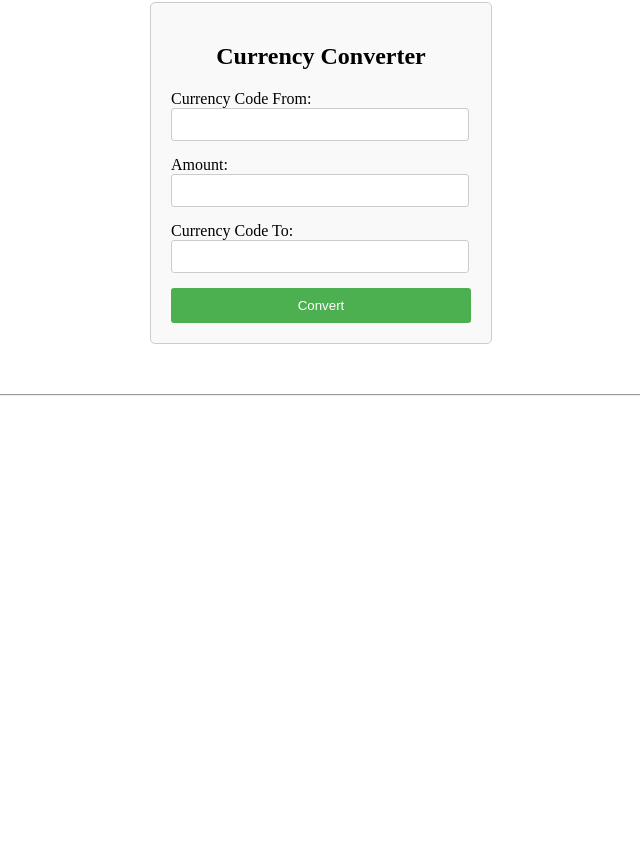
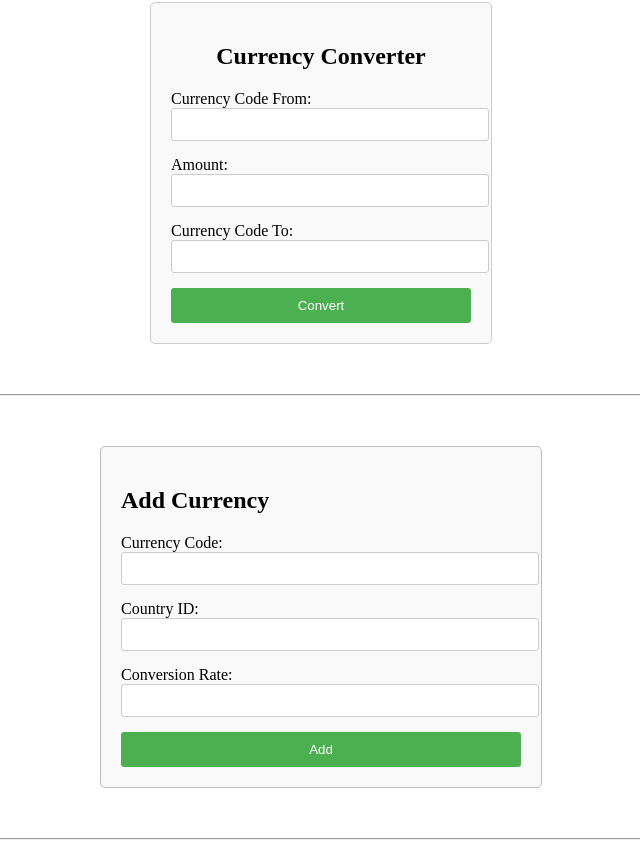
Before and after one commit to tazz111233/miniprojecttest, a React (Vite) app in the folder front-end/: page / in a window 1280 px wide. Shown: the part 436-1284 px from the top of the page, without its empty margins (319-959 px from the left). Before the commit the page ends 840 px from the top, so only its background shows below. Built offline with nearby package versions, Linux system fonts and the light colour scheme.

Commit message:
AddCurrency.jsx

```diff
--- a/front-end/package.json
+++ b/front-end/package.json
@@ -9,6 +9,7 @@
     "preview": "vite preview"
   },
   "dependencies": {
+    "axios": "^1.6.7",
     "react": "^18.2.0",
     "react-dom": "^18.2.0"
   },
--- /dev/null
+++ b/front-end/src/components/AddCurrency.jsx
@@ -0,0 +1,74 @@
+import React, { useState } from 'react';
+import axios from 'axios';
+import '../index.css';
+
+function AddCurrency() {
+  const [currencyCode, setCurrencyCode] = useState('');
+  const [countryId, setCountryId] = useState('');
+  const [conversionRate, setConversionRate] = useState('');
+  const [responseData, setResponseData] = useState(null); // State to hold response data
+  const [error, setError] = useState(null); // State to hold error
+
+  const handleSubmit = async (event) => {
+    event.preventDefault();
+    try {
+      const response = await axios.post('http://localhost:3001/api/currency', {
+        currencyCode,
+        countryId: parseInt(countryId),
+        conversioRate: parseFloat(conversionRate)
+      });
+      console.log('New Currency Created:', response.data);
+      setResponseData(response.data);
+      setError(null);
+      setCurrencyCode('');
+      setCountryId('');
+      setConversionRate('');
+    } catch (error) {
+      console.error('Error adding currency:', error);
+      setError('Failed to add currency. Please try again.');
+    }
+  };
+
+  return (
+    <div className="add-currency-container">
+      <h2>Add Currency</h2>
+      <form onSubmit={handleSubmit} className="currency-form">
+        <div className="form-group">
+          <label htmlFor="currencyCode">Currency Code:</label>
+          <input type="text"
+                 id="currencyCode"
+                 value={currencyCode}
+                 onChange={(e) => setCurrencyCode(e.target.value)} required />
+        </div>
+        <div className="form-group">
+          <label htmlFor="countryId">Country ID:</label>
+          <input type="number"
+                 id="countryId"
+                 value={countryId}
+                 onChange={(e) => setCountryId(e.target.value)} required />
+        </div>
+        <div className="form-group">
+          <label htmlFor="conversionRate">Conversion Rate:</label>
+          <input type="number"
+                 id="conversionRate"
+                 value={conversionRate}
+                 onChange={(e) => setConversionRate(e.target.value)} required />
+        </div>
+        <button type="submit" className="submit-button">Add</button>
+      </form>
+      {responseData && (
+        <div className="display-data">
+          <h3>New Currency Created:</h3>
+          <p>Currency Code: {responseData.currencyCode}</p>
+          <p>Country ID: {responseData.countryId}</p>
+          <p>Conversion Rate: {responseData.conversioRate}</p>
+        </div>
+      )}
+      {error && (
+        <p>{error}</p>
+      )}
+    </div>
+  );
+}
+
+export default AddCurrency;
--- a/front-end/src/components/App.jsx
+++ b/front-end/src/components/App.jsx
@@ -2,6 +2,7 @@ import React from 'react';
 import '../index.css';
 import Login from './Login';
 import Conversion from './Conversion';
+import AddCurrency from './AddCurrency';
 
 function App() {
   return (
@@ -11,6 +12,8 @@ function App() {
        <hr />
       <Conversion/>
       <hr />
+      <AddCurrency/>
+      <hr/>
     </div>
   );
 }
--- a/front-end/src/components/Conversion.jsx
+++ b/front-end/src/components/Conversion.jsx
@@ -7,19 +7,19 @@ function Conversion() {
       <h2 className="title">Currency Converter</h2>
       <form>
         <div className="form-field">
-          <label For="currency-from">Currency Code From:</label>
+          <label htmlFor="currency-from">Currency Code From:</label>
           <input className="input-field"
                  type="text"
                  id="currency-from"  />
         </div>
         <div className="form-field">
-          <label For="amount">Amount:</label>
+          <label htmlFor="amount">Amount:</label>
           <input className="input-field"
                  type="number"
                  id="amount"  />
         </div>
         <div className="form-field">
-          <label For="currency-to">Currency Code To:</label>
+          <label htmlFor="currency-to">Currency Code To:</label>
           <input className="input-field"
                  type="text"
                  id="currency-to"  />
--- a/front-end/src/index.css
+++ b/front-end/src/index.css
@@ -100,3 +100,60 @@ input {
 .convert-button:hover {
   background-color: #45a049;
 }
+
+/* AddCurrency.css */
+.add-currency-container {
+  max-width: 400px;
+  margin: 50px auto;
+  padding: 20px;
+  border: 1px solid #bdbdbd;
+  border-radius: 5px;
+  background-color: #f9f9f9;
+}
+
+.currency-form {
+  display: flex;
+  flex-direction: column;
+}
+
+.form-group {
+  margin-bottom: 15px;
+}
+
+.label {
+  font-weight: bold;
+  margin-bottom: 5px;
+}
+
+.input-field {
+  width: 100%;
+  padding: 8px;
+  border: 1px solid #ccc;
+  border-radius: 3px;
+}
+
+.submit-button {
+  width: 100%;
+  padding: 10px 20px;
+  border: none;
+  border-radius: 3px;
+  cursor: pointer;
+  background-color: #4caf50; /* Green */
+  color: white;
+}
+
+.submit-button:hover {
+  background-color: #45a049; /* Darker green */
+}
+
+.response-data {
+  margin-top: 20px;
+}
+
+.response-data h3 {
+  margin-bottom: 10px;
+}
+
+.response-data p {
+  margin-bottom: 5px;
+}
```
Also changed, not shown: 1 other file (tests, documents, lock files or other folders).
